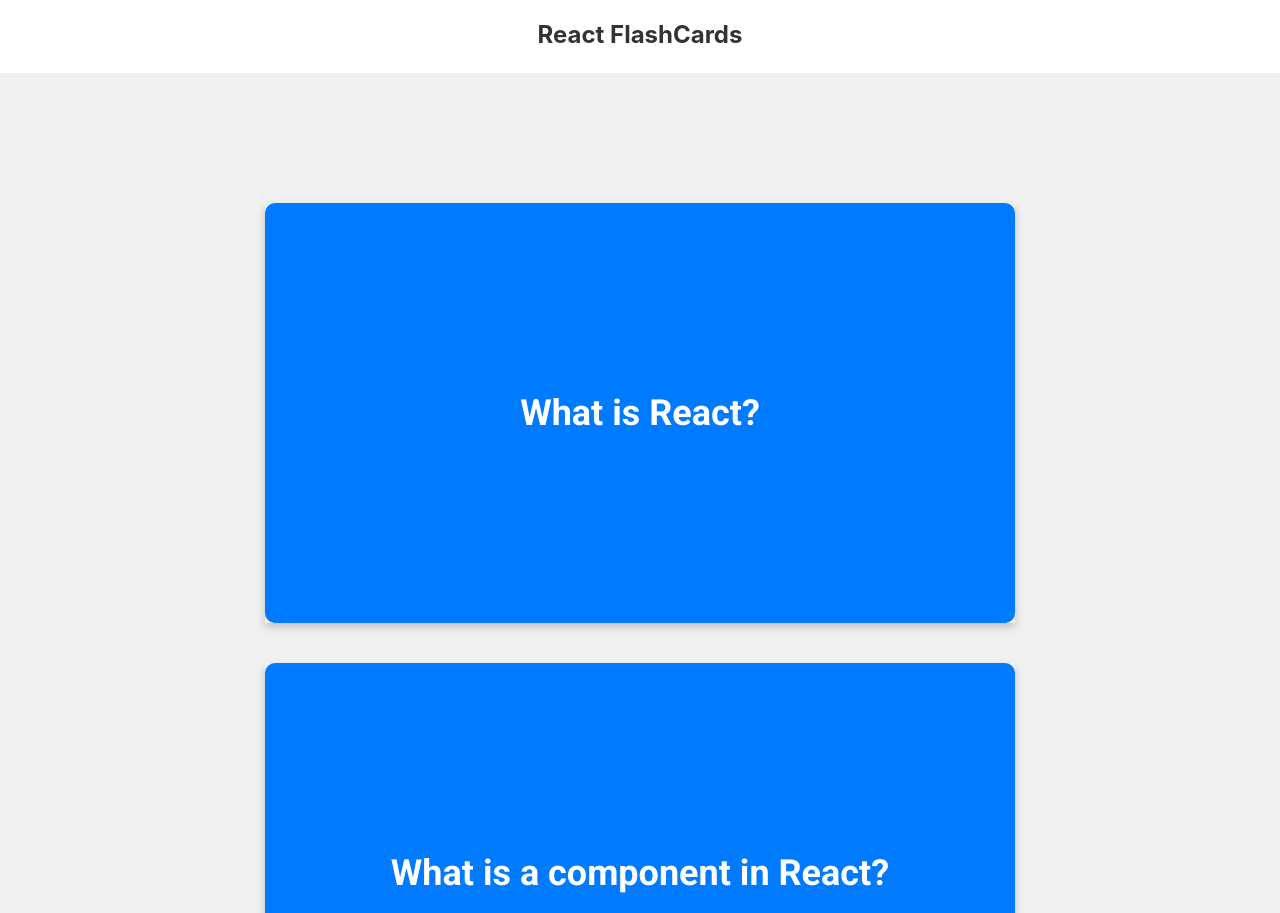
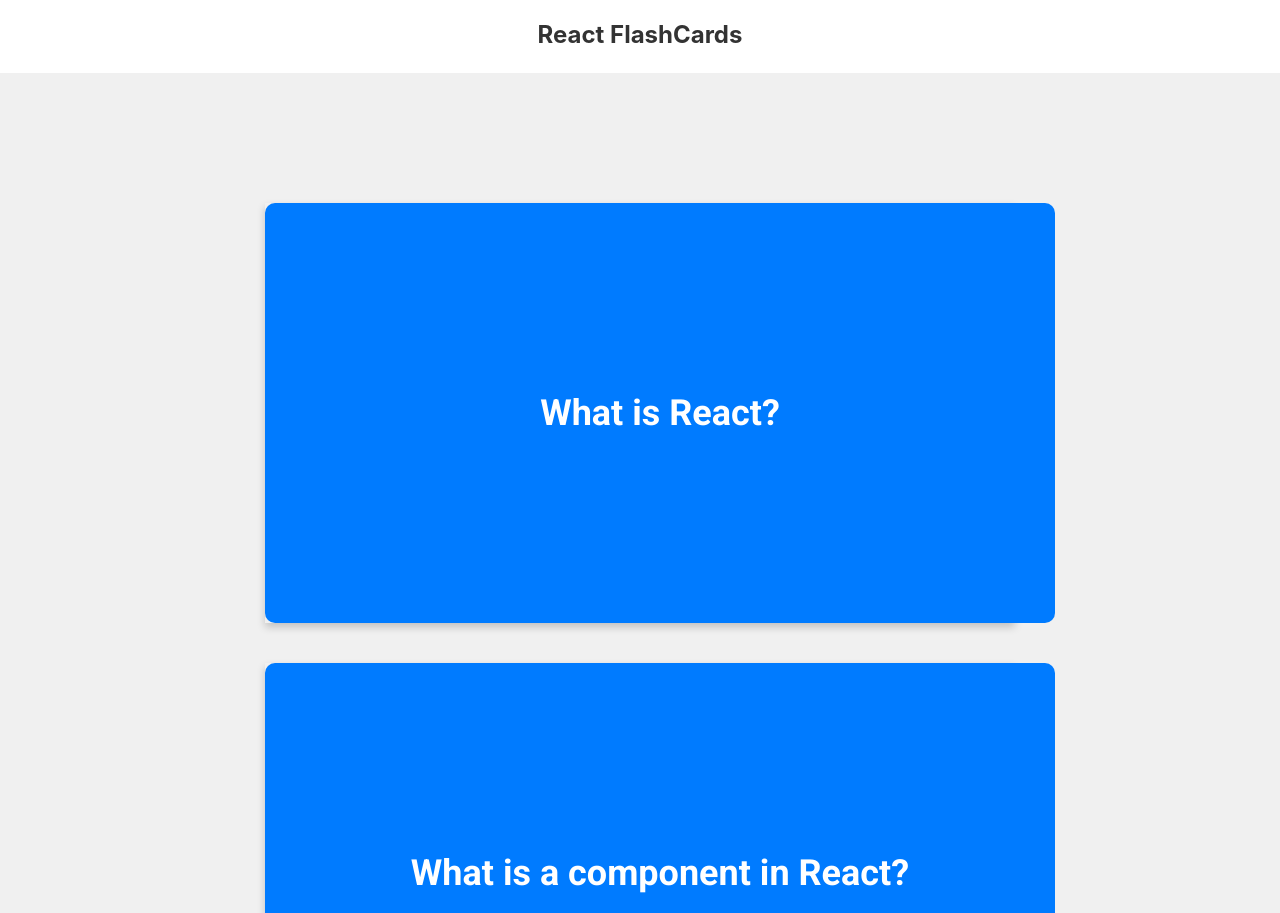
Before and after one commit to hectoraltamira1ai/tutor-app, a React (Create React App) app: page / in a window 1280 px wide. Built offline with nearby package versions, Linux system fonts and the light colour scheme.

Commit message:
layout adjustment

```diff
--- a/src/App.css
+++ b/src/App.css
@@ -1,7 +1,7 @@
 .App {
   text-align: center;
   display: flex;
-  justify-content: flex-start; /* Align items to the top */
+  justify-content: center; /* Center the content horizontally */
   align-items: flex-start; /* Align items to the top */
   height: 100vh;
   padding: 20px; /* Add padding instead of margin */
@@ -119,7 +119,7 @@
   align-items: center;
   font-size: 24px;
   color: white;
-  padding: 0px,1.25rem,0px,1.25rem; /* Add padding to the front and back of the cards */
+  padding: 0px 1.25rem; /* Add padding to the front and back of the cards */
   font-family: 'Roboto', sans-serif; /* Add Roboto font-family */
   font-weight: 400; /* Set lower font-weight */
 }
```
